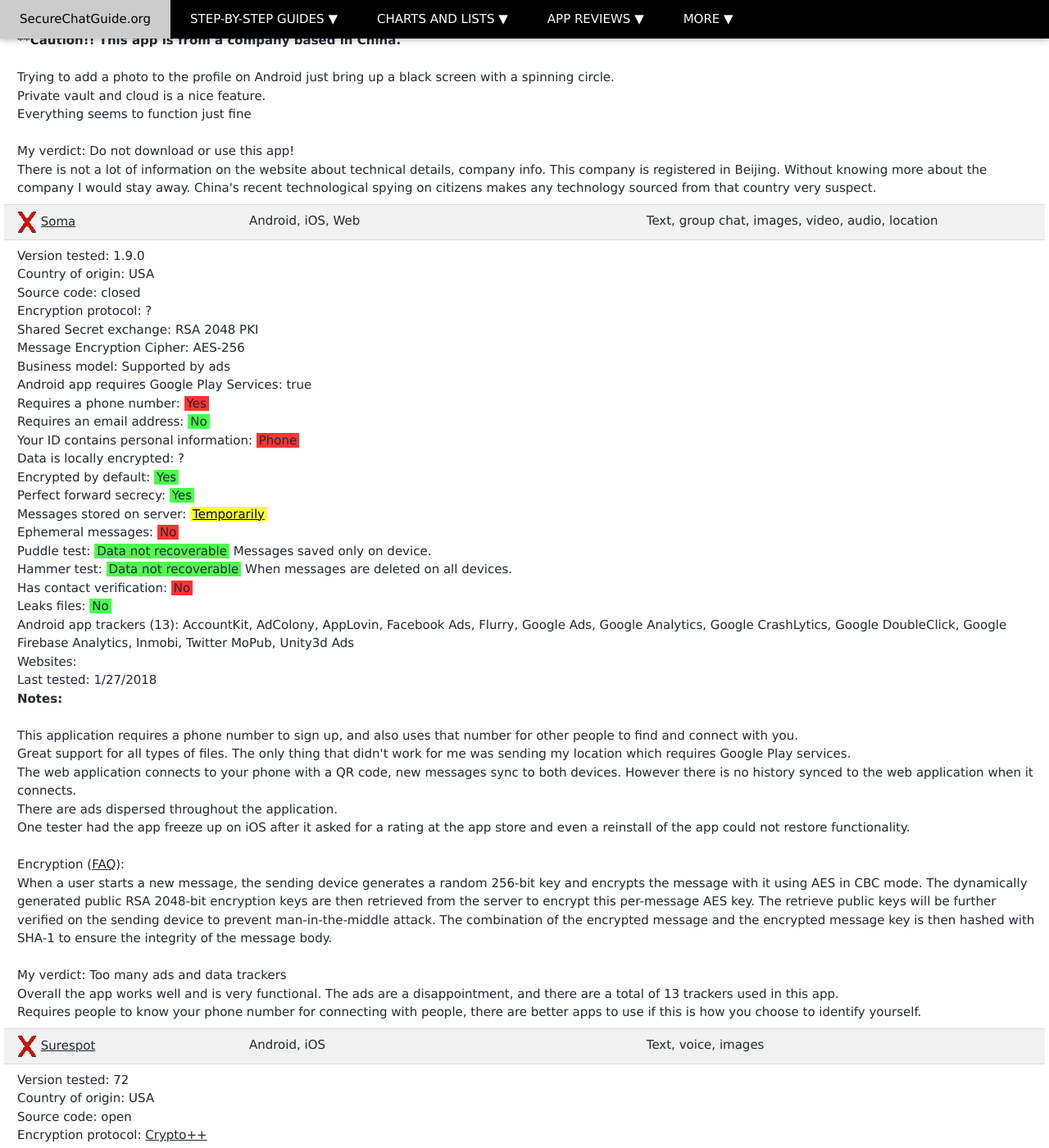
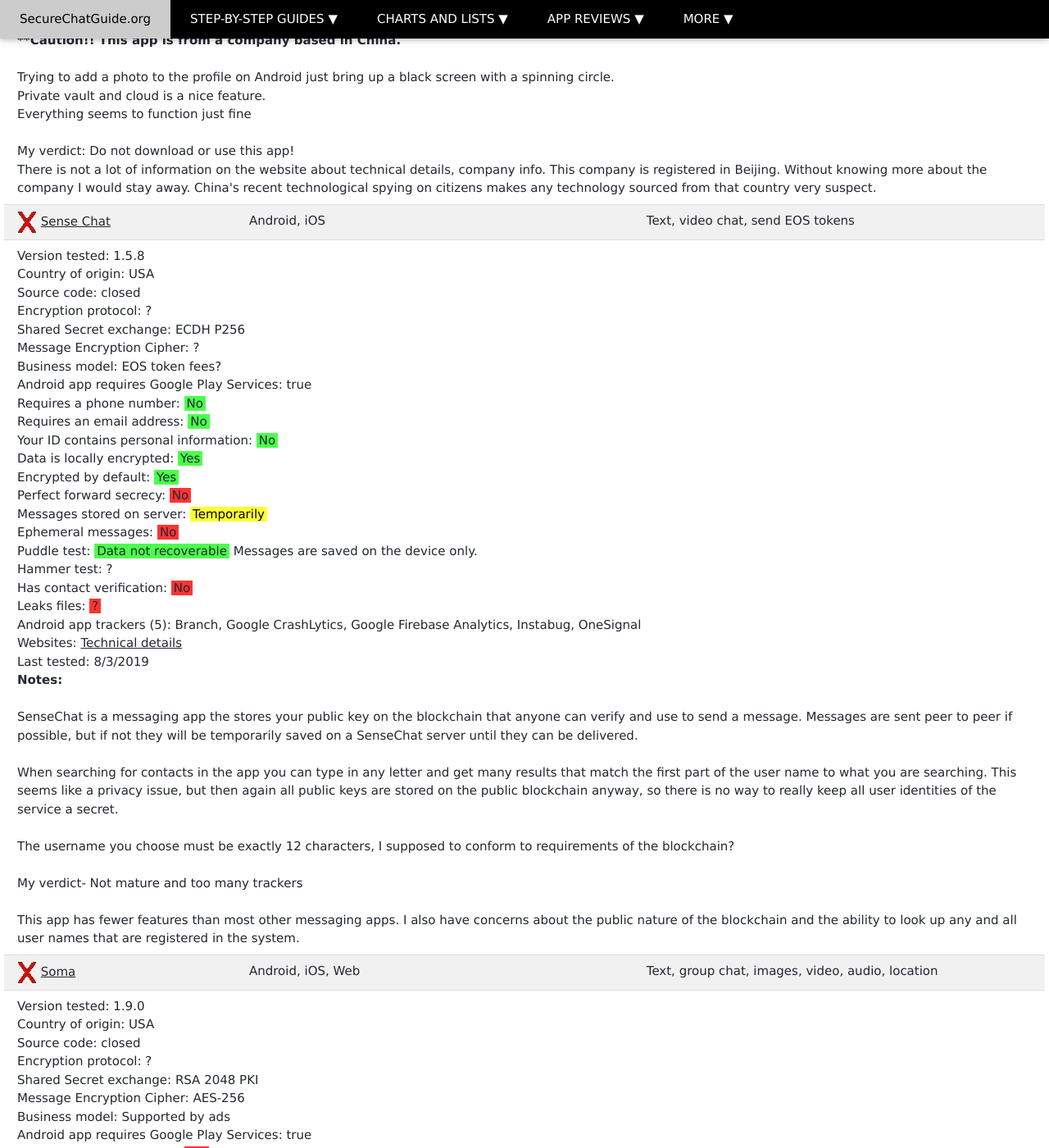
Before and after one commit to Perelandra0x309/secure-im, a Jekyll site: the page built from centralizedapps.md, in a window 1280 px wide and 1400 px high, scrolled down 31871 px. Shown: the whole window at 82% size. Built offline with Jekyll 4.4.1, drawn with Linux system fonts in a browser that asks for light colours.

Commit message:
Added SenseChat

```diff
--- a/_data/applications.yml
+++ b/_data/applications.yml
@@ -1632,6 +1632,41 @@
   version_tested: 6.0.10
   last_update: 8/25/2018
 
+- name: sensechat
+  category: 2
+  display_name: Sense Chat
+  url: https://www.sense.chat/
+  recommendation: 3
+  platforms: Android, iOS
+  source_type: closed
+  business_model: "EOS token fees?"
+  communication_types: Text, video chat, send EOS tokens
+  encryption_protocol: "?"
+  shared_secret_exchange: ECDH P256
+  message_encryption_cipher: "?"
+  country_origin: USA
+  requires_phone_number: No
+  requires_email: No
+  id_contains_contact_info: No
+  android_requires_google_play: Yes
+  is_locally_encrypted: Yes
+  perfect_forward_secrecy: No
+  message_stored_on_server: Temporarily
+  has_ephemeral_messages: No
+  encypted_by_default: Yes
+  puddle_test: Not Recoverable
+  puddle_test_note: Messages are saved on the device only.
+  hammer_test: "?"
+  hammer_test_note:
+  has_contact_verification: No
+  leaks_files: "?"
+  exodus_privacy_trackers_count: 5
+  exodus_privacy_trackers_description: Branch, Google CrashLytics, Google Firebase Analytics, Instabug, OneSignal
+  websites: <a href="https://medium.com/sensechat/sense-chat-tech-c91295caf632">Technical details</a>
+  notes_file: sensechat_notes.html
+  version_tested: 1.5.8
+  last_update: 8/3/2019
+
 - name: soma
   category: 2
   display_name: Soma
--- /dev/null
+++ b/_data/sensechat_notes.html
@@ -0,0 +1,9 @@
+SenseChat is a messaging app the stores your public key on the blockchain that anyone can verify and use to send a message.  Messages are sent peer to peer if possible, but if not they will be temporarily saved on a SenseChat server until they can be delivered.<br>
+<br>
+When searching for contacts in the app you can type in any letter and get many results that match the first part of the user name to what you are searching. This seems like a privacy issue, but then again all public keys are stored on the public blockchain anyway, so there is no way to really keep all user identities of the service a secret.<br>
+<br>
+The username you choose must be exactly 12 characters, I supposed to conform to requirements of the blockchain?<br>
+<br>
+My verdict- Not mature and too many trackers<br>
+<br>
+This app has fewer features than most other messaging apps.  I also have concerns about the public nature of the blockchain and the ability to look up any and all user names that are registered in the system.
```
